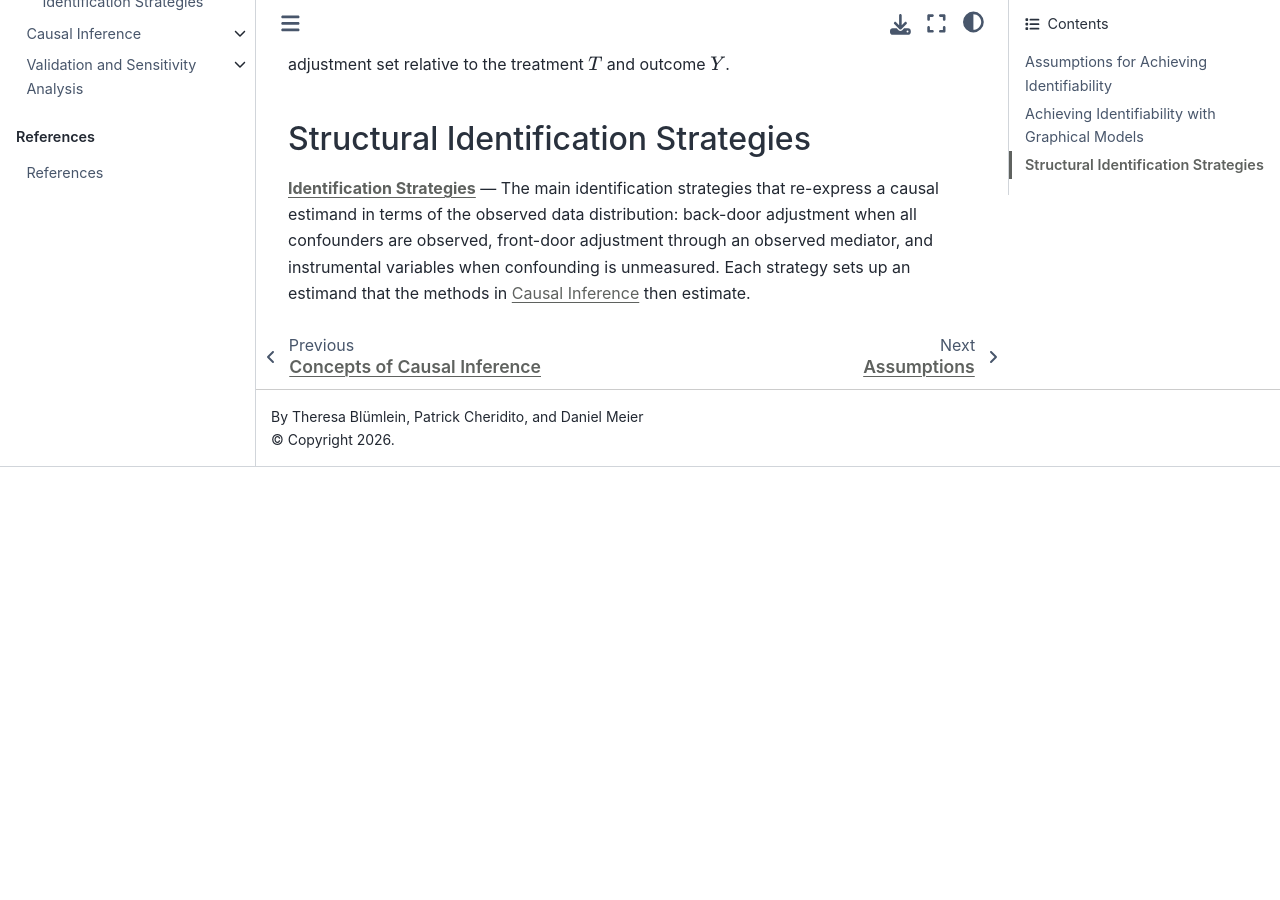
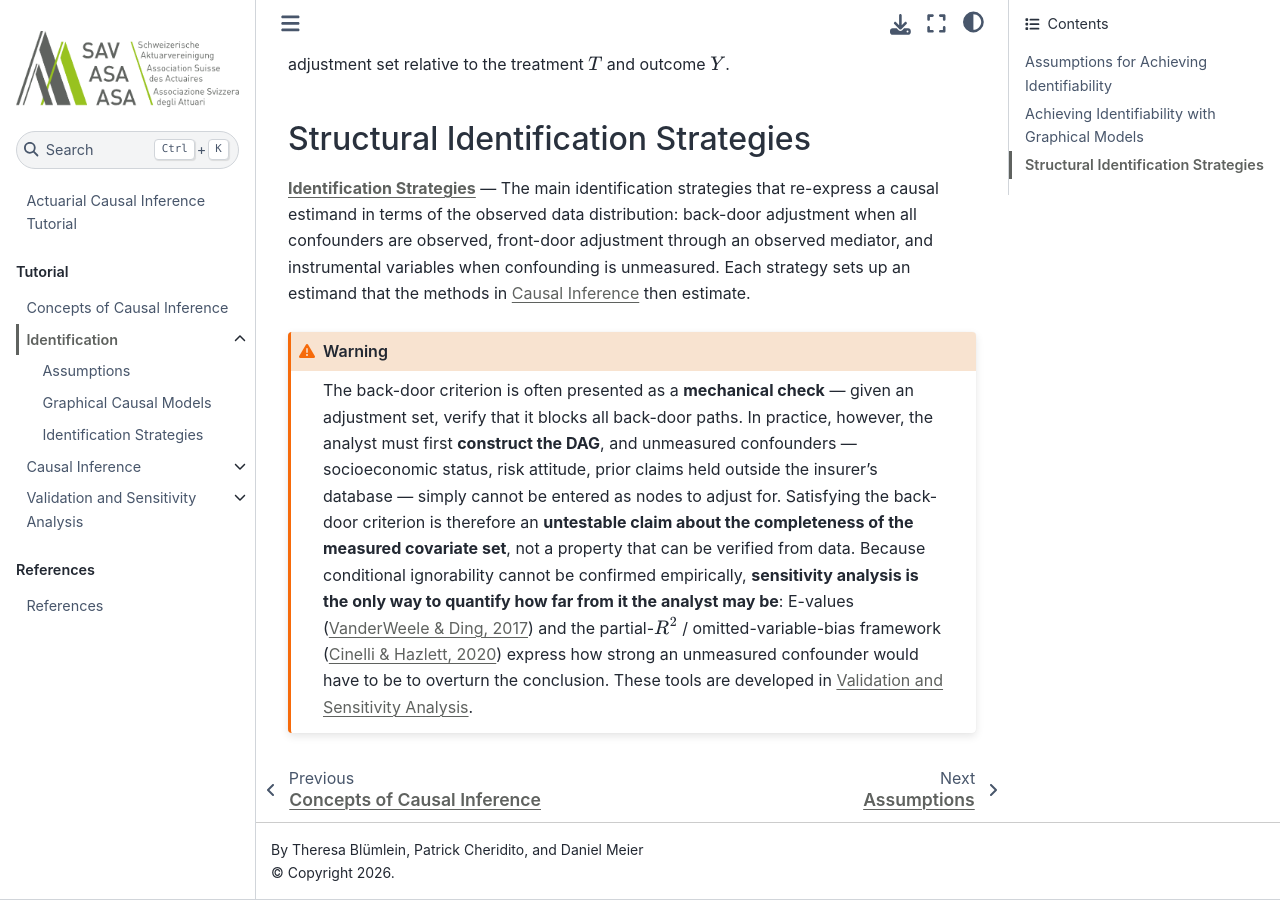
Before and after one commit to actuarial-data-science/ActuarialCausalInference, a Jupyter Book: the page built from tutorial/identification.md, in a window 1280 px wide and 900 px high, scrolled down 731 px. Built offline with Jupyter Book 1.0.4 settings and Sphinx 7.4.7 and the Sphinx Book theme 1.1.4, drawn with Linux system fonts in a browser that asks for light colours; pages that are not in the unit, such as notebooks, are missing from menus; comment, search, counter and statistics services are not loaded; before the commit the page ends 1198 px from its top, so only the background shows below that.

Commit message:
Flag untestable completeness of backdoor adjustment set
Note that satisfying the backdoor criterion is an untestable claim about
covariate-set completeness, not a mechanical check, and that sensitivity
analysis is the only way to quantify departure from conditional
ignorability. Add VanderWeele & Ding (2017) and Cinelli & Hazlett (2020)
references.

````diff
--- a/tutorial/identification.md
+++ b/tutorial/identification.md
@@ -15,3 +15,7 @@
 ## Structural Identification Strategies
 
 **{doc}`methods`** — The main identification strategies that re-express a causal estimand in terms of the observed data distribution: back-door adjustment when all confounders are observed, front-door adjustment through an observed mediator, and instrumental variables when confounding is unmeasured. Each strategy sets up an estimand that the methods in {doc}`inference` then estimate.
+
+```{warning}
+The back-door criterion is often presented as a **mechanical check** — given an adjustment set, verify that it blocks all back-door paths. In practice, however, the analyst must first **construct the DAG**, and unmeasured confounders — socioeconomic status, risk attitude, prior claims held outside the insurer's database — simply cannot be entered as nodes to adjust for. Satisfying the back-door criterion is therefore an **untestable claim about the completeness of the measured covariate set**, not a property that can be verified from data. Because conditional ignorability cannot be confirmed empirically, **sensitivity analysis is the only way to quantify how far from it the analyst may be**: E-values ([VanderWeele & Ding, 2017](https://doi.org/10.7326/M16-2607)) and the partial-$R^2$ / omitted-variable-bias framework ([Cinelli & Hazlett, 2020](https://doi.org/10.1111/rssb.12348)) express how strong an unmeasured confounder would have to be to overturn the conclusion. These tools are developed in {doc}`sensitivity`.
+```
````
Also changed, not shown: papers/references.md (+2 -0 lines).
